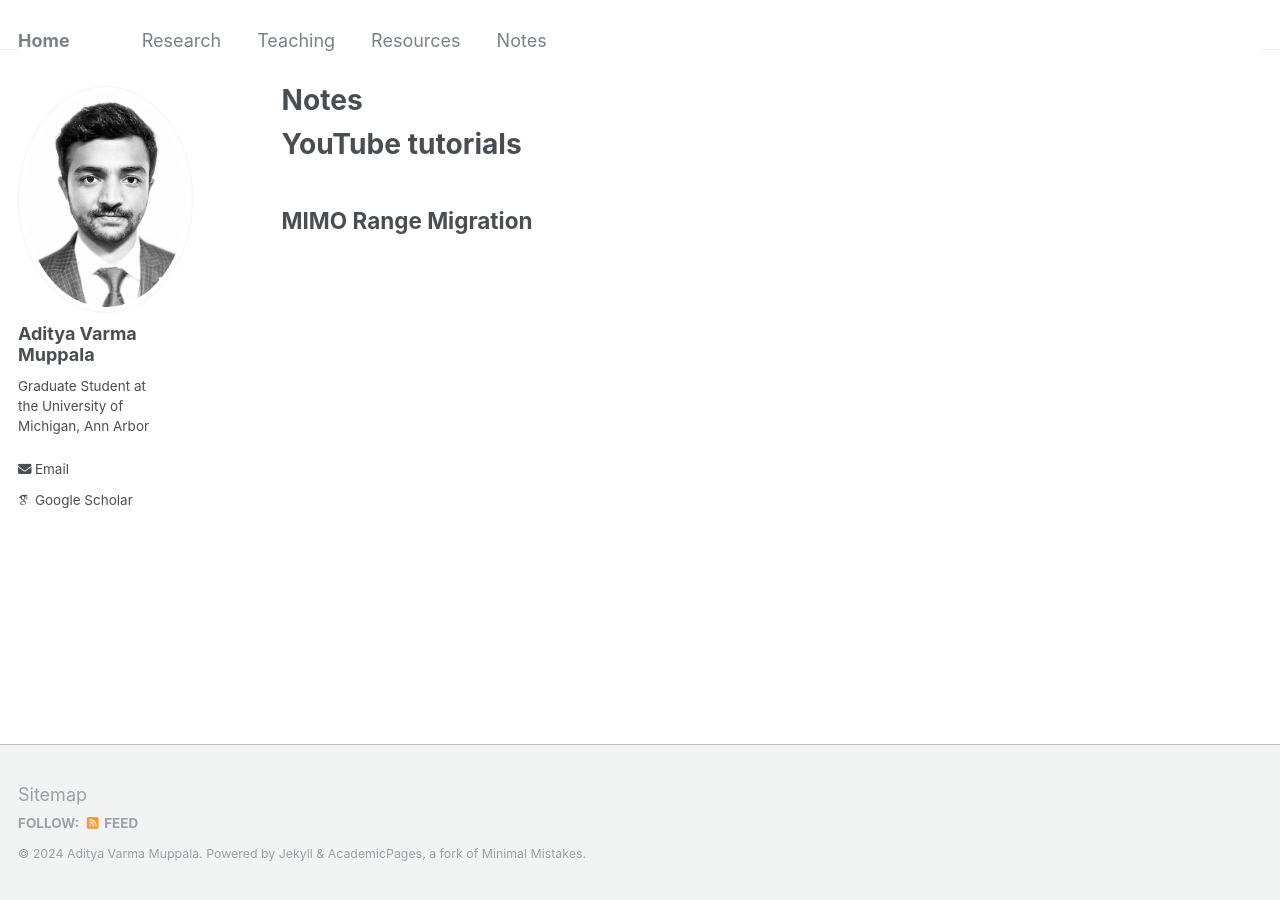
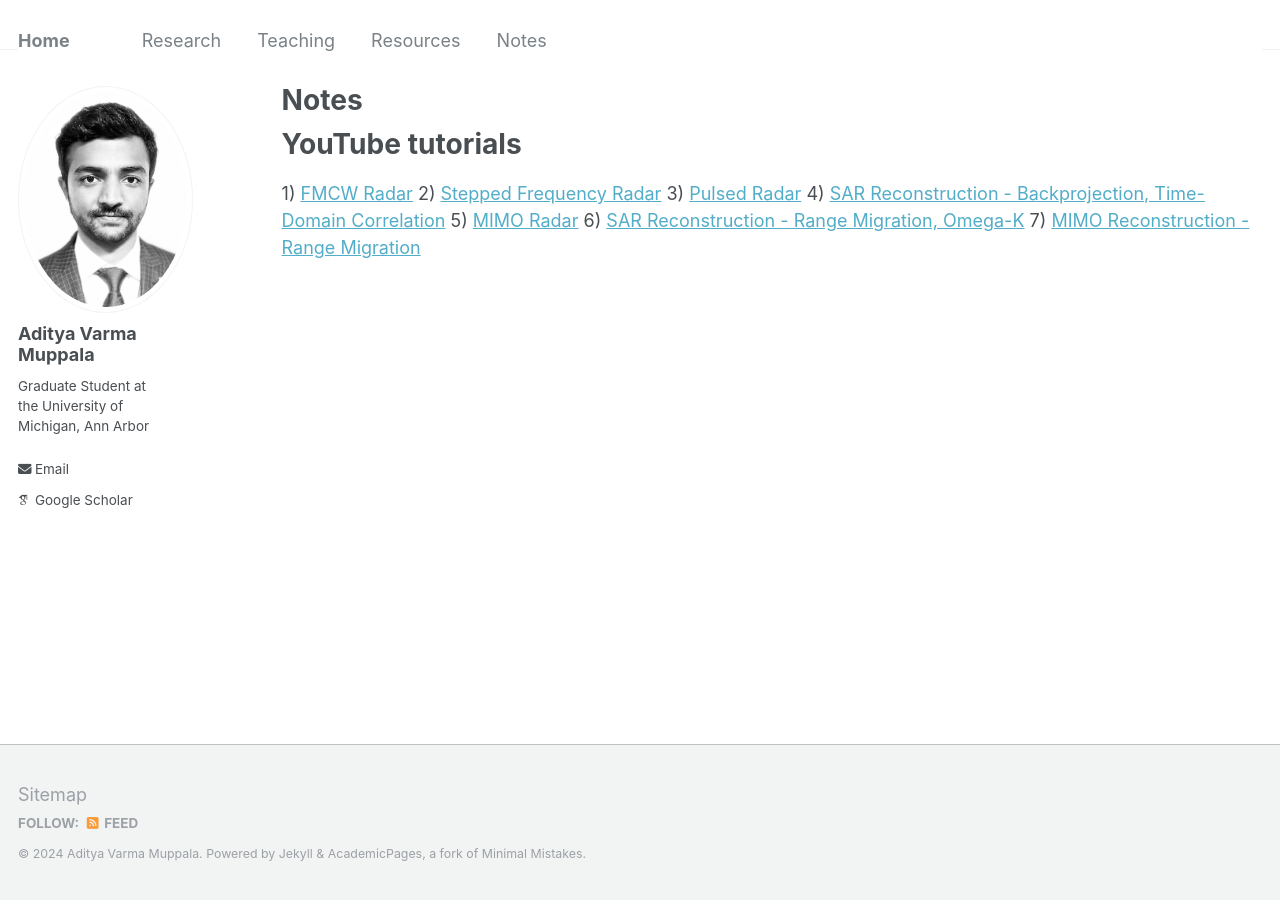
Before and after one commit to AdityaMuppala/adityamuppala.github.io, a Jekyll site: the page built from _pages/notes.md, in a window 1280 px wide. Built offline with Jekyll 4.4.1, drawn with Linux system fonts in a browser that asks for light colours; some web fonts are replaced.

Commit message:
Update notes.md

```diff
--- a/_pages/notes.md
+++ b/_pages/notes.md
@@ -7,4 +7,10 @@ author_profile: true
 
 # YouTube tutorials
 
-## MIMO Range Migration
+1) [FMCW Radar](https://adityamuppala.github.io/assets/YouTube_Notes/FMCW_YouTube.pdf)
+2) [Stepped Frequency Radar](https://adityamuppala.github.io/assets/YouTube_Notes/Pulsed_Youtube.pdf)
+3) [Pulsed Radar](https://adityamuppala.github.io/assets/YouTube_Notes/Stepped_Frequency_Youtube.pdf)
+4) [SAR Reconstruction - Backprojection, Time-Domain Correlation](https://adityamuppala.github.io/assets/YouTube_Notes/SAR_BP_TDC_Youtube.pdf)
+5) [MIMO Radar](https://adityamuppala.github.io/assets/YouTube_Notes/MIMO_Radar_Youtube.pdf)
+6) [SAR Reconstruction - Range Migration, Omega-K](https://adityamuppala.github.io/assets/YouTube_Notes/SAR_RMA_Youtube.pdf)
+7) [MIMO Reconstruction - Range Migration](https://adityamuppala.github.io/assets/YouTube_Notes/MIMO_RMA_Youtube.pdf)
```
